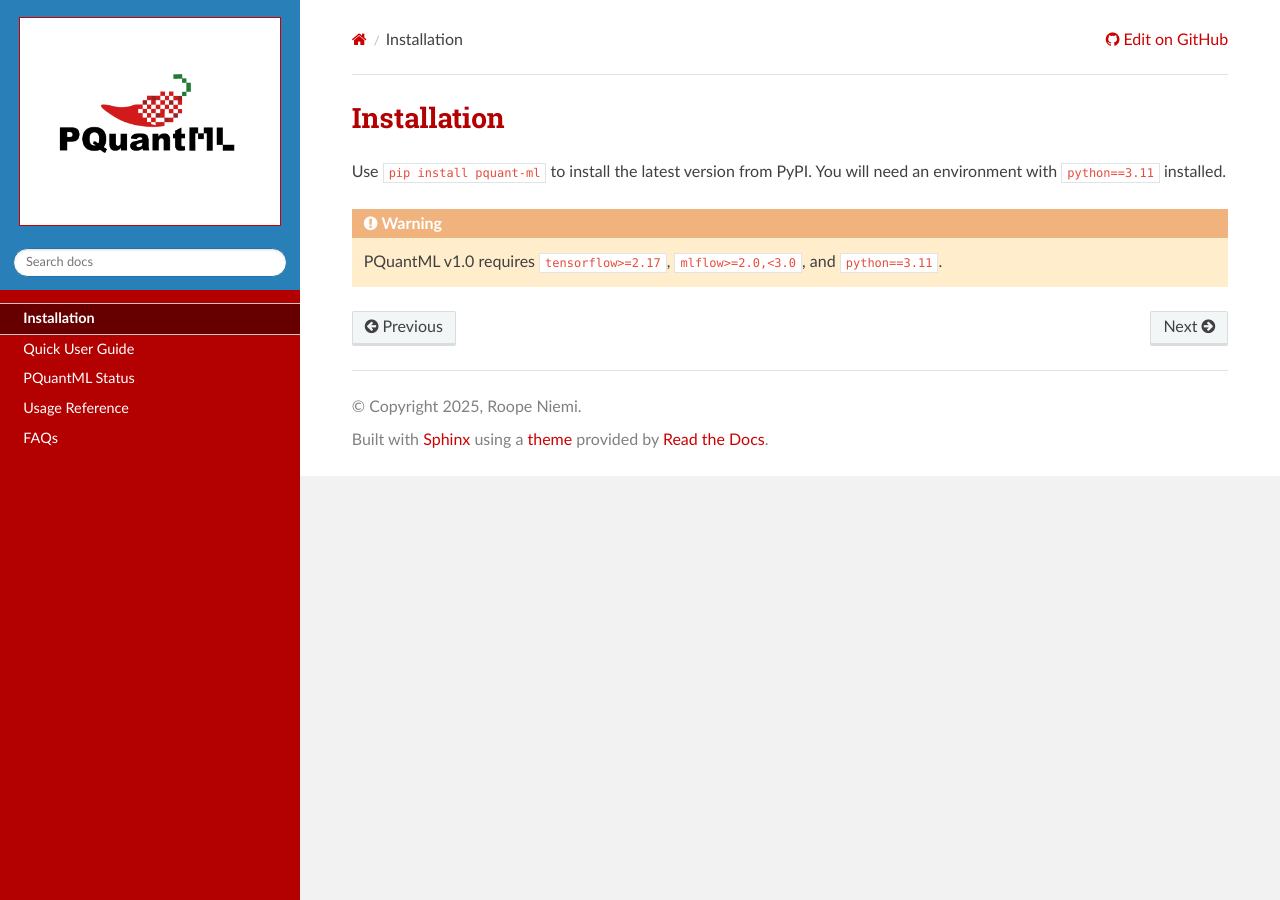
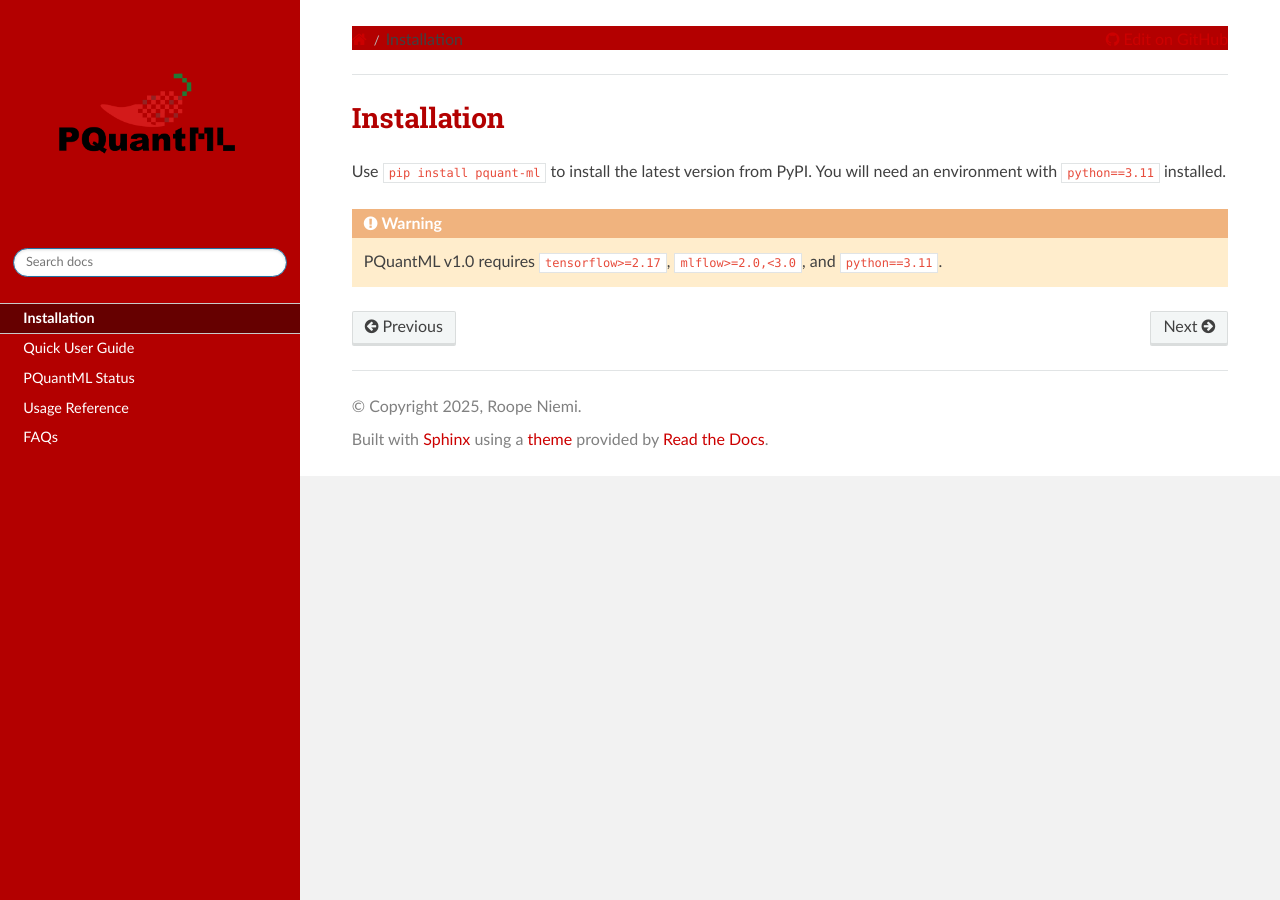
Before and after one commit to nroope/PQuant, a Sphinx documentation site: the page built from docs/source/install.md, in a window 1280 px wide. Built offline with Sphinx 7.4.7 and the Read the Docs theme 3.1.0, drawn with Linux system fonts in a browser that asks for light colours.

Commit message:
Add modification to custom.css

```diff
--- a/docs/source/_static/custom.css
+++ b/docs/source/_static/custom.css
@@ -1,3 +1,14 @@
+html body nav.wy-nav-top,
+.wy-nav-top,
+.wy-header,
+.wy-header .wy-side-nav-search,
+.wy-breadcrumbs,
+.wy-nav-top > *,
+.wy-header > * {
+    background-color: #b30000 !important;
+    background-image: none !important;
+}
+
 .wy-nav-content {
     max-width: 2000px !important;
     width: 100% !important;
@@ -49,16 +60,17 @@
     max-width: 1200px !important;
 }
 
+.wy-side-nav-search {
+    background-color: #b30000 !important;
+}
+
+.wy-side-nav-search .wy-logo {
+    background-color: #b30000 !important;
+}
+
 .wy-nav-side {
     background-color: #b30000 !important;
 }
-
-.wy-side-nav-search img {
-    background-color: #ffffff !important;
-    border: 1px solid #cc0000 !important;
-    color: #000 !important;
-}
-
 .wy-menu-vertical a {
     color: #ffffff !important;
 }
```
